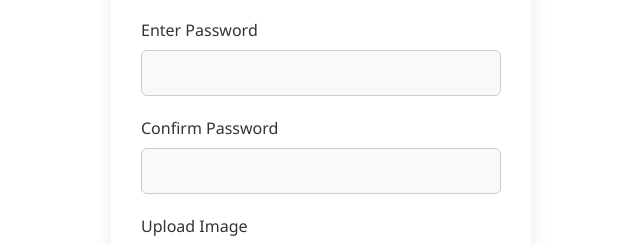
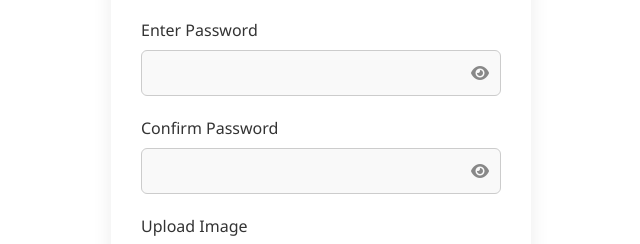
Before and after one commit to yashmevat/textu, a React (Vite) app in the folder frontend/: page /signup in a window 1280 px wide. Both pictures are taken after a click on the button "Sign Up". Shown: the part 403-647 px from the top of the page, without its empty margins (319-959 px from the left). Built offline with nearby package versions, Linux system fonts and the light colour scheme.

Commit message:
first commit

```diff
--- a/frontend/src/Style/Login.css
+++ b/frontend/src/Style/Login.css
@@ -27,7 +27,7 @@ label {
   font-weight: 500;
 }
 
-input[type="text"],
+input[type="text"],input[type="password"],
 input[type="submit"] {
   width: 100%;
   padding: 10px 12px;
@@ -44,6 +44,12 @@ input[type="text"]:focus {
   border-color: #4a90e2;
   background-color: #fff;
 }
+input[type="password"]:focus {
+  outline: none;
+  border-color: #4a90e2;
+  background-color: #fff;
+}
+
 
 input[type="submit"] {
   background-color: #4a90e2;
@@ -56,3 +62,22 @@ input[type="submit"] {
 input[type="submit"]:hover {
   background-color: #357ab8;
 }
+
+.password-container {
+  position: relative;
+  width: 100%;
+}
+
+.password-container input {
+  width: 100%;
+  padding-right: 2.5rem; /* leave space for the icon */
+}
+
+.toggle-icon {
+  position: absolute;
+  right: 0.75rem;
+  top: 50%;
+  transform: translateY(-50%);
+  cursor: pointer;
+  color: #888;
+}
--- a/frontend/src/config/ServerUrl.jsx
+++ b/frontend/src/config/ServerUrl.jsx
@@ -1,2 +1,2 @@
-export const SERVER_URL="https://textu-c537.onrender.com"
-// export const SERVER_URL="http://localhost:5000"
+// export const SERVER_URL="https://textu-c537.onrender.com"
+export const SERVER_URL="http://localhost:5000"
--- a/frontend/src/mycomponents/Login.jsx
+++ b/frontend/src/mycomponents/Login.jsx
@@ -8,37 +8,36 @@ import Spinner from "../mycomponents/Spinner"
 const Login = () => {
   const [show, setShow] = useState(false);
   const navigate = useNavigate()
-   const [toast,setToast] = useState(null)
+  const [toast, setToast] = useState(null)
   const handleClick = () => setShow(!show);
   const [email, setEmail] = useState("");
   const [password, setPassword] = useState("");
-     const [loading,setLoading] = useState(false);
+  const [loading, setLoading] = useState(false);
 
 
-     const handleSubmit = async(e)=>{
+  const handleSubmit = async (e) => {
     e.preventDefault()
     setLoading(true)
-      if(!email || !password){
-        setToast({message:"passwords do not matched",type:"error"})
+    if (!email.trim() || !password.trim()) {
+      setToast({ message: "Both fields are required", type: "error" })
       setLoading(false)
       return
     }
     try {
       const config = {
-        headers :{
+        headers: {
           "content-type": "application/json"
         }
       }
-      const {data} = await axios.post(`${SERVER_URL}/api/user/login`,{
-        email,password
-      },config)
+      const { data } = await axios.post(`${SERVER_URL}/api/user/login`, {
+        email, password
+      }, config)
       setLoading(false)
-      setToast({message:"Login success",type:"success"})
-      localStorage.setItem("userInfo",JSON.stringify(data));
+      setToast({ message: "Login success", type: "success" })
+      localStorage.setItem("userInfo", JSON.stringify(data));
       navigate("/chats")
     } catch (error) {
-      setToast({message :"some error occured",type:"error"})
-
+      setToast({ message: "some error occured", type: "error" })
       setLoading(false)
     }
 
@@ -48,7 +47,7 @@ const Login = () => {
     <>
       {
         toast &&
-         ( <Toast message={toast.message}
+        (<Toast message={toast.message}
           type={toast.type}
           onClose={() => setToast(null)} />)
       }
@@ -58,14 +57,26 @@ const Login = () => {
 
           <div>
             <label htmlFor="email">Enter Email</label>
-          <input type="text" id="email" onChange={(e)=>setEmail(e.target.value)} value={email}/>
+            <input type="text" id="email" onChange={(e) => setEmail(e.target.value)} value={email} />
           </div>
           <div>
             <label htmlFor="pass">Enter Password</label>
-          <input type="text" id="pass" onChange={(e)=>setPassword(e.target.value)} value={password}/>
+            <div className="password-container">
+              <input
+                type={show ? 'text' : 'password'}
+                id="pass"
+                onChange={(e) => setPassword(e.target.value)}
+                value={password}
+              />
+              <i
+                className={`fa-solid ${show ? 'fa-eye-slash' : 'fa-eye'} toggle-icon`}
+                onClick={handleClick}
+              ></i>
             </div>
+          </div>
+
           <div>
-        {loading &&<Spinner/>}
+            {loading && <Spinner />}
             <input type="submit" />
           </div>
         </form>
--- a/frontend/src/mycomponents/Signup.jsx
+++ b/frontend/src/mycomponents/Signup.jsx
@@ -10,7 +10,10 @@ const Signup = () => {
   const navigate = useNavigate()
   const [toast, setToast] = useState(null)
   const [show, setShow] = useState(false);
+
+  const [showConfirm, setShowConfirm] = useState(false);
   const handleClick = () => setShow(!show);
+  const handleConfirmClick = () => setShowConfirm(!showConfirm);
   const [name, setName] = useState("");
   const [email, setEmail] = useState("");
   const [confirmpassword, setConfirmpassword] = useState("");
@@ -21,7 +24,6 @@ const Signup = () => {
   const handleSubmit = async(e) => {
     e.preventDefault()
     console.log(toast)
-    setLoading(true)
     if(!name || !email || !password ||!confirmpassword){
       setToast({ message: "fill up all fields", type: "error" })
       return
@@ -32,6 +34,7 @@ const Signup = () => {
       return;
     }
     try {
+      setLoading(true)
       const config = {
         headers :{
           "content-type": "application/json"
@@ -111,14 +114,39 @@ const Signup = () => {
             <label htmlFor="email">Enter Email</label>
             <input type="text" id="email" onChange={(e) => setEmail(e.target.value)} value={email} />
           </div>
-          <div>
+           <div>
             <label htmlFor="pass">Enter Password</label>
-            <input type="text" id="pass" onChange={(e) => setPassword(e.target.value)} value={password} />
+            <div className="password-container">
+              <input
+                type={show ? 'text' : 'password'}
+                id="pass"
+                onChange={(e) => setPassword(e.target.value)}
+                value={password}
+              />
+              <i
+                className={`fa-solid ${show ? 'fa-eye-slash' : 'fa-eye'} toggle-icon`}
+                onClick={handleClick}
+              ></i>
+            </div>
           </div>
-          <div>
-            <label htmlFor="cpass">Confirm Password </label>
-            <input type="text" id="cpass" onChange={(e) => setConfirmpassword(e.target.value)} value={confirmpassword} />
+
+              <div>
+            <label htmlFor="cpass">Confirm Password</label>
+            <div className="password-container">
+              <input
+                type={showConfirm ? 'text' : 'password'}
+                id="cpass"
+                onChange={(e) => setConfirmpassword(e.target.value)}
+                value={confirmpassword}
+              />
+              <i
+                className={`fa-solid ${showConfirm ? 'fa-eye-slash' : 'fa-eye'} toggle-icon`}
+                onClick={handleConfirmClick}
+              ></i>
+            </div>
           </div>
+
+
           <div>
             <label htmlFor="pic">Upload Image</label>
             <input type="file" p={.5} accept="image/*" id="pic" onChange={(e) => postDetails(e.target.files[0])} />
```
Also changed, not shown: 1 other file (tests, documents, lock files or other folders). Lines whose indentation alone changed are shown as unchanged.
